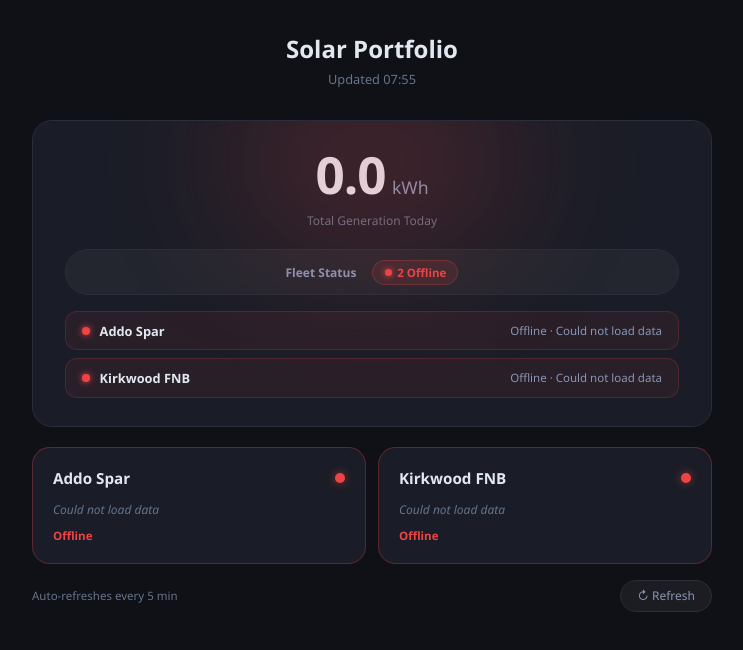
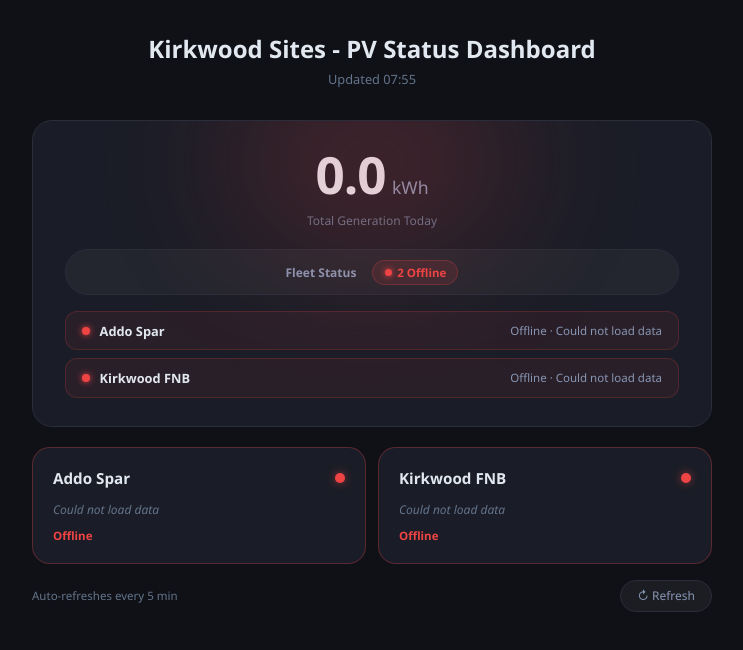
Before and after one commit to GenergyDashboard/Kirkwood-Sites---PV-Fleet-Alert-Dashboard, a plain HTML site: page index.html in a window 1280 px wide. Shown: the whole page, without its empty margins (268-1011 px from the left). Drawn offline with Linux system fonts and the light colour scheme; no server answers.

Commit message:
Update index.html

```diff
--- a/index.html
+++ b/index.html
@@ -3,7 +3,7 @@
 <head>
   <meta charset="UTF-8" />
   <meta name="viewport" content="width=device-width, initial-scale=1.0" />
-  <title>Solar Portfolio</title>
+  <title>Kirkwood Sites - PV Status Dashboard</title>
   <style>
     :root {
       --bg:      #0f1117;
@@ -288,7 +288,7 @@
 <div class="wrap">
 
   <header>
-    <h1>Solar Portfolio</h1>
+    <h1>Kirkwood Sites - PV Status Dashboard</h1>
     <p id="last-updated">Loading…</p>
   </header>
 
```
